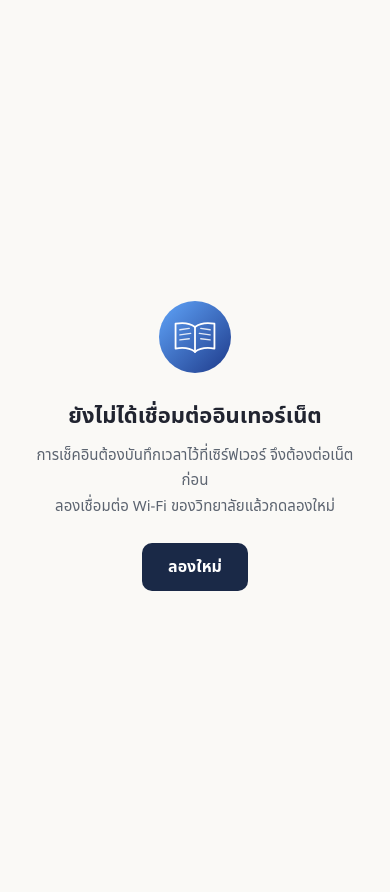
After one commit to 68319010012/Lib-Project, a PHP site: page /offline.html in a window 390 px wide. The commit adds this page. Run offline with PHP 8.4, Linux system fonts and the light colour scheme.

Commit message:
Let students install the library as an app
Nobody was opening the site. Making it installable does not fix that on its
own — the reason to open it has to come from somewhere else — but it removes
the part where using the system means remembering a URL and typing it into a
browser. A manifest, a service worker and an icon set are enough for the
browser to offer "เพิ่มไปยังหน้าจอโฮม", and the installed copy launches from
the home screen with no address bar. No store, no developer account, and the
same site underneath.

The service worker deliberately does NOT cache pages. Several of these pages
show who is in the library right now, and an admin acting on a stale list
would force-check-out the wrong student. Navigations go to the network and
fall back to an offline page; only /assets/* is cache-first, which is what
makes the app open instantly rather than what makes it work.

Every caches.* call is wrapped to degrade to the network. CacheStorage
rejects rather than returning empty in private-browsing modes, when storage
is disabled, and on an exhausted quota; an unguarded caches.match() rejection
reaches respondWith() and kills the request, so the guard is the difference
between "no offline support" and "no CSS".

Apache has no type for .webmanifest and would serve it as text/plain, which
is enough for the browser to refuse to install, so .htaccess declares it. It
also stops sw.js being cached: that file decides what every other request
does, making it the one stale copy that shipping a new version of anything
else cannot fix.

Verified: the manifest parses with no errors, the worker registers,
activates and controls the page, and no request fails. The offline page and
asset precaching are NOT verified — CacheStorage is unusable in this
machine's headless Chrome, so those need a real phone.

Co-Authored-By: Claude Opus 5 <noreply@anthropic.com>
Claude-Session: https://claude.ai/code/session_01GzxnnY44CHHwARTwKBmzsP

```diff
--- /dev/null
+++ b/backend-php/public/offline.html
@@ -0,0 +1,53 @@
+<!doctype html>
+<html lang="th">
+<head>
+<meta charset="UTF-8" />
+<meta name="viewport" content="width=device-width, initial-scale=1.0" />
+<title>ออฟไลน์ - ห้องสมุด NTC</title>
+<link rel="icon" type="image/svg+xml" href="/assets/img/logo-badge.svg" />
+<style>
+  :root { color-scheme: light dark; }
+  body {
+    margin: 0;
+    min-height: 100dvh;
+    display: flex;
+    align-items: center;
+    justify-content: center;
+    padding: 24px;
+    background: #faf9f6;
+    color: #212430;
+    font-family: 'Noto Sans Thai', 'IBM Plex Sans Thai', system-ui, sans-serif;
+    text-align: center;
+  }
+  .card { max-width: 420px; }
+  img { width: 72px; height: 72px; margin-bottom: 20px; }
+  h1 { font-size: 22px; margin: 0 0 10px; }
+  p { font-size: 15px; line-height: 1.7; color: #5c6470; margin: 0 0 24px; }
+  button {
+    font: inherit;
+    font-weight: 600;
+    padding: 12px 26px;
+    border: 0;
+    border-radius: 10px;
+    background: #1a2947;
+    color: #fff;
+  }
+  @media (prefers-color-scheme: dark) {
+    body { background: #0f1626; color: #fff; }
+    p { color: #c3cbd9; }
+    button { background: #9db8e8; color: #0f1626; }
+  }
+</style>
+</head>
+<body>
+  <div class="card">
+    <img src="/assets/img/logo-badge.svg" alt="" />
+    <h1>ยังไม่ได้เชื่อมต่ออินเทอร์เน็ต</h1>
+    <p>
+      การเช็คอินต้องบันทึกเวลาไว้ที่เซิร์ฟเวอร์ จึงต้องต่อเน็ตก่อน<br />
+      ลองเชื่อมต่อ Wi-Fi ของวิทยาลัยแล้วกดลองใหม่
+    </p>
+    <button type="button" onclick="location.reload()">ลองใหม่</button>
+  </div>
+</body>
+</html>
```
Also changed, not shown: backend-php/public/partials/head.php (+24 -0 lines), backend-php/public/sw.js (added, +117 -0 lines), backend-php/public/.htaccess, backend-php/public/assets/img/pwa/apple-touch-icon.png (added), backend-php/public/assets/img/pwa/icon-192.png (added), backend-php/public/assets/img/pwa/icon-512.png (added), backend-php/public/assets/img/pwa/icon-maskable-192.png (added), backend-php/public/assets/img/pwa/icon-maskable-512.png (added), backend-php/public/manifest.webmanifest (added).
